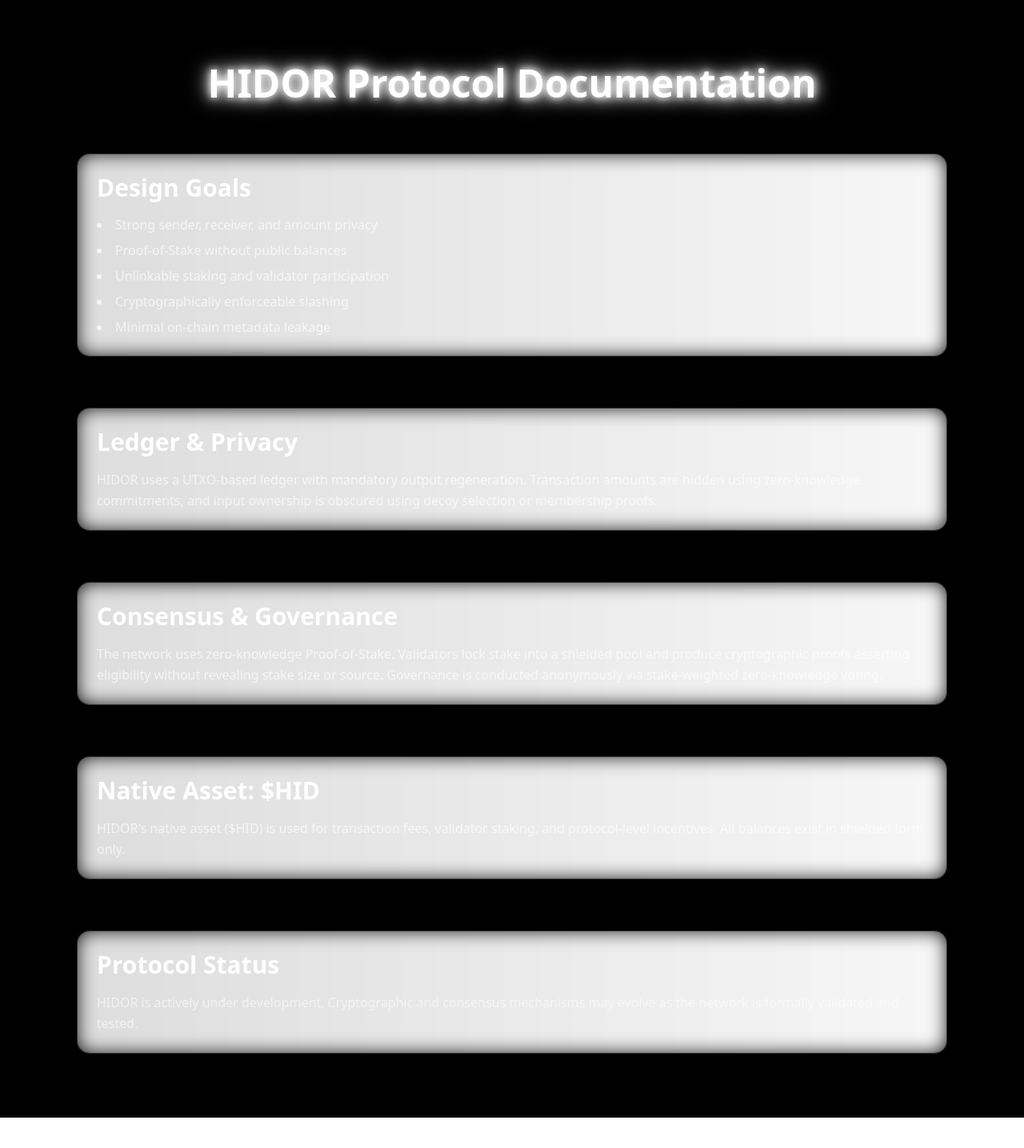
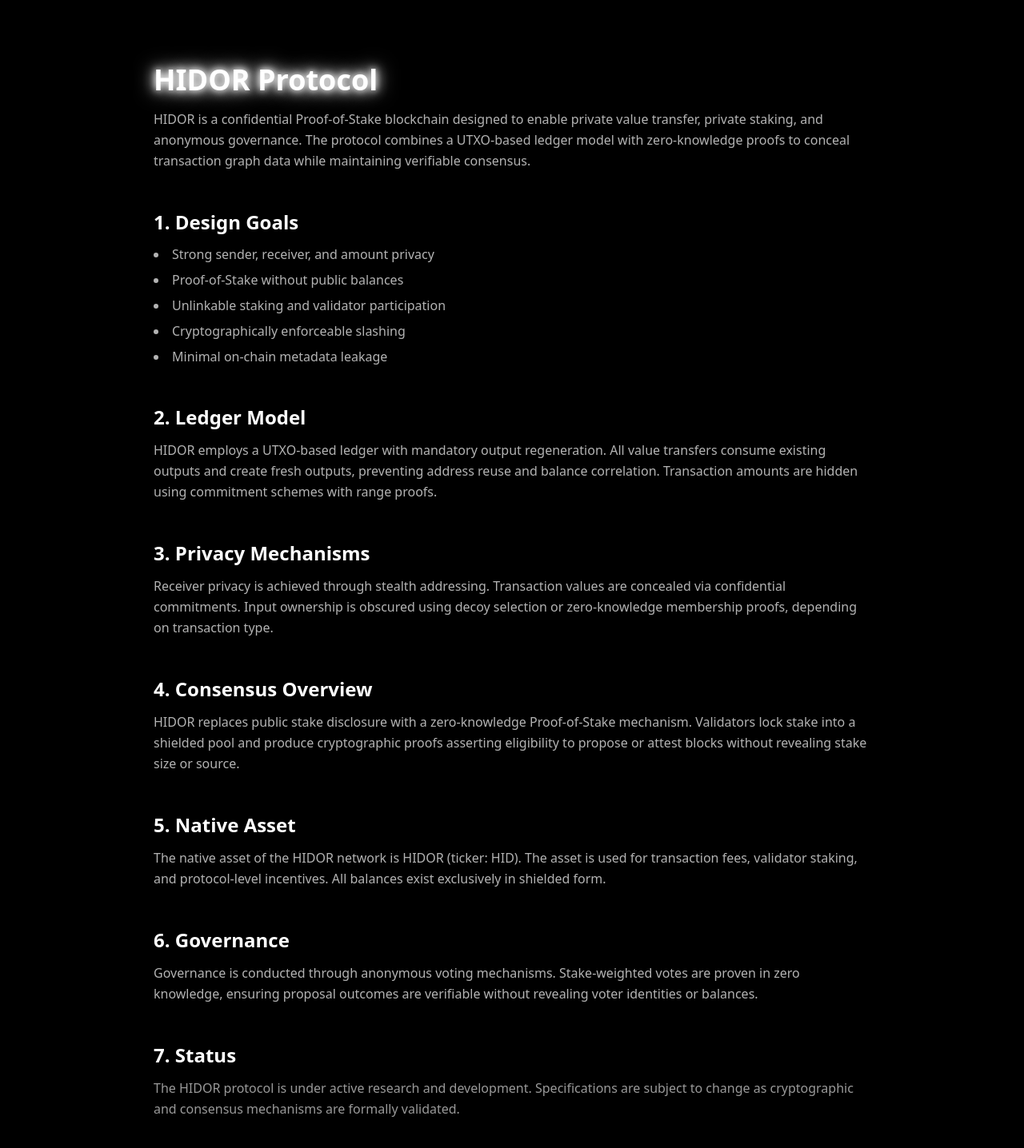
Before and after one commit to OctaverseGames/hidor-website, a Next.js app: page /docs in a window 1280 px wide. Shown: the top 1436 px of the page at 80% size. Before the commit the page ends 1398 px from the top, so only its background shows below. Built offline with nearby package versions, Linux system fonts and the light colour scheme.

Commit message:
Convert HIDOR site to black-and-white all

```diff
--- a/app/docs/page.tsx
+++ b/app/docs/page.tsx
@@ -4,59 +4,70 @@ import { Card, CardContent } from "@/components/ui/card"
 
 export default function Docs() {
   return (
-    <div className="bg-black text-white min-h-screen px-6 lg:px-24 py-20 space-y-16">
+    <div className="min-h-screen bg-black text-white px-6 py-20 flex justify-center">
+      <div className="max-w-4xl space-y-12">
 
-      <h1 className="text-5xl font-bold text-center animate-glow mb-16">HIDOR Protocol Documentation</h1>
+        <section>
+          <h1 className="text-4xl font-semibold mb-4 animate-glow">HIDOR Protocol</h1>
+          <p className="text-white/70 leading-relaxed">
+            HIDOR is a confidential Proof-of-Stake blockchain designed to enable private value transfer, private staking, and anonymous governance. The protocol combines a UTXO-based ledger model with zero-knowledge proofs to conceal transaction graph data while maintaining verifiable consensus.
+          </p>
+        </section>
 
-      <Card>
-        <CardContent>
-          <h2 className="text-3xl font-semibold mb-4">Design Goals</h2>
-          <ul className="list-disc list-inside space-y-2 text-white/70">
+        <section>
+          <h2 className="text-2xl font-semibold mb-3">1. Design Goals</h2>
+          <ul className="list-disc list-inside text-white/70 space-y-2">
             <li>Strong sender, receiver, and amount privacy</li>
             <li>Proof-of-Stake without public balances</li>
             <li>Unlinkable staking and validator participation</li>
             <li>Cryptographically enforceable slashing</li>
             <li>Minimal on-chain metadata leakage</li>
           </ul>
-        </CardContent>
-      </Card>
+        </section>
 
-      <Card>
-        <CardContent>
-          <h2 className="text-3xl font-semibold mb-4">Ledger & Privacy</h2>
+        <section>
+          <h2 className="text-2xl font-semibold mb-3">2. Ledger Model</h2>
           <p className="text-white/70 leading-relaxed">
-            HIDOR uses a UTXO-based ledger with mandatory output regeneration. Transaction amounts are hidden using zero-knowledge commitments, and input ownership is obscured using decoy selection or membership proofs.
+            HIDOR employs a UTXO-based ledger with mandatory output regeneration. All value transfers consume existing outputs and create fresh outputs, preventing address reuse and balance correlation. Transaction amounts are hidden using commitment schemes with range proofs.
           </p>
-        </CardContent>
-      </Card>
+        </section>
 
-      <Card>
-        <CardContent>
-          <h2 className="text-3xl font-semibold mb-4">Consensus & Governance</h2>
+        <section>
+          <h2 className="text-2xl font-semibold mb-3">3. Privacy Mechanisms</h2>
           <p className="text-white/70 leading-relaxed">
-            The network uses zero-knowledge Proof-of-Stake. Validators lock stake into a shielded pool and produce cryptographic proofs asserting eligibility without revealing stake size or source. Governance is conducted anonymously via stake-weighted zero-knowledge voting.
+            Receiver privacy is achieved through stealth addressing. Transaction values are concealed via confidential commitments. Input ownership is obscured using decoy selection or zero-knowledge membership proofs, depending on transaction type.
           </p>
-        </CardContent>
-      </Card>
+        </section>
 
-      <Card>
-        <CardContent>
-          <h2 className="text-3xl font-semibold mb-4">Native Asset: $HID</h2>
+        <section>
+          <h2 className="text-2xl font-semibold mb-3">4. Consensus Overview</h2>
           <p className="text-white/70 leading-relaxed">
-            HIDOR's native asset ($HID) is used for transaction fees, validator staking, and protocol-level incentives. All balances exist in shielded form only.
+            HIDOR replaces public stake disclosure with a zero-knowledge Proof-of-Stake mechanism. Validators lock stake into a shielded pool and produce cryptographic proofs asserting eligibility to propose or attest blocks without revealing stake size or source.
           </p>
-        </CardContent>
-      </Card>
+        </section>
 
-      <Card>
-        <CardContent>
-          <h2 className="text-3xl font-semibold mb-4">Protocol Status</h2>
+        <section>
+          <h2 className="text-2xl font-semibold mb-3">5. Native Asset</h2>
+          <p className="text-white/70 leading-relaxed">
+            The native asset of the HIDOR network is HIDOR (ticker: HID). The asset is used for transaction fees, validator staking, and protocol-level incentives. All balances exist exclusively in shielded form.
+          </p>
+        </section>
+
+        <section>
+          <h2 className="text-2xl font-semibold mb-3">6. Governance</h2>
+          <p className="text-white/70 leading-relaxed">
+            Governance is conducted through anonymous voting mechanisms. Stake-weighted votes are proven in zero knowledge, ensuring proposal outcomes are verifiable without revealing voter identities or balances.
+          </p>
+        </section>
+
+        <section>
+          <h2 className="text-2xl font-semibold mb-3">7. Status</h2>
           <p className="text-white/60 leading-relaxed">
-            HIDOR is actively under development. Cryptographic and consensus mechanisms may evolve as the network is formally validated and tested.
+            The HIDOR protocol is under active research and development. Specifications are subject to change as cryptographic and consensus mechanisms are formally validated.
           </p>
-        </CardContent>
-      </Card>
+        </section>
 
+      </div>
     </div>
   )
 }
--- a/app/globals.css
+++ b/app/globals.css
@@ -31,9 +31,9 @@
 }
 
 .card-neon {
-  border-radius: 1rem; /* rounded-2xl */
+  border-radius: 1rem;
   background: #000; /* fully black */
-  border: 1px solid rgba(255,255,255,0.2); /* white border */
+  border: 1px solid rgba(255,255,255,0.2);
   backdrop-filter: blur(10px);
   position: relative;
   overflow: hidden;
@@ -47,7 +47,7 @@
   left: -2px;
   right: -2px;
   bottom: -2px;
-  background: linear-gradient(270deg, #fff, #ccc, #fff, #ccc); /* white gradient border */
+  background: linear-gradient(270deg, #fff, #ccc, #fff, #ccc);
   background-size: 600% 600%;
   z-index: -1;
   filter: blur(12px);
--- a/app/portal/page.tsx
+++ b/app/portal/page.tsx
@@ -6,56 +6,35 @@ import { Card, CardContent } from "@/components/ui/card"
 
 export default function Portal() {
   return (
-    <div className="bg-black min-h-screen text-white px-6 lg:px-24 py-20 flex flex-col items-center space-y-20">
+    <div className="min-h-screen bg-black text-white px-6 py-20 flex justify-center">
+      <motion.div
+        initial={{ opacity: 0, y: 20 }}
+        animate={{ opacity: 1, y: 0 }}
+        transition={{ duration: 0.8 }}
+        className="max-w-3xl space-y-10 text-center"
+      >
+        <h1 className="text-5xl font-bold tracking-wide animate-glow">Welcome to HIDOR</h1>
+        <p className="text-white/60 leading-relaxed">
+          HIDOR is a research-first confidential Proof-of-Stake network. Learn about the protocol, cryptography, and staking mechanisms before interacting with the client.
+        </p>
 
-      <motion.h1
-        initial={{ opacity: 0, y: 24 }}
-        animate={{ opacity: 1, y: 0 }}
-        transition={{ duration: 1 }}
-        className="text-6xl font-bold text-center animate-glow"
-      >
-        Welcome to HIDOR Portal
-      </motion.h1>
-
-      <motion.p
-        initial={{ opacity: 0 }}
-        animate={{ opacity: 1 }}
-        transition={{ delay: 0.4, duration: 1 }}
-        className="text-white/70 max-w-3xl text-center"
-      >
-        Explore staking, confidential transactions, and governance mechanisms in a secure environment.
-      </motion.p>
-
-      <div className="grid grid-cols-1 md:grid-cols-3 gap-8 max-w-6xl w-full mt-12">
-        <Card>
-          <CardContent>
-            <h3 className="text-2xl font-semibold mb-2">Research Docs</h3>
-            <p>Comprehensive protocol documentation and cryptography explanations.</p>
-            <Button className="mt-4" onClick={() => (window.location.href = "/docs")}>View Docs</Button>
-          </CardContent>
-        </Card>
+        <div className="flex justify-center gap-6">
+          <Button onClick={() => (window.location.href = "/docs")}>
+            Read Full Protocol
+          </Button>
+          <Button variant="outline" disabled>
+            Launch Wallet (Experimental)
+          </Button>
+        </div>
 
         <Card>
           <CardContent>
-            <h3 className="text-2xl font-semibold mb-2">Validator Tools</h3>
-            <p>Tools for staking, monitoring, and participating anonymously.</p>
-            <Button className="mt-4" disabled>Launch Validator</Button>
+            <p className="text-white/70 text-sm">
+              This portal is a quiet gateway to HIDOR’s protocol research. Wallet functionality will be available once the experimental client is ready for use.
+            </p>
           </CardContent>
         </Card>
-
-        <Card>
-          <CardContent>
-            <h3 className="text-2xl font-semibold mb-2">Experimental Wallet</h3>
-            <p>Interact with the network using our confidential wallet for testing.</p>
-            <Button className="mt-4" disabled>Launch Wallet</Button>
-          </CardContent>
-        </Card>
-      </div>
-
-      <section className="text-center mt-20">
-        <p className="text-white/60 mb-6">All portal features are experimental.</p>
-        <Button onClick={() => (window.location.href = "/docs")}>Explore Full Protocol</Button>
-      </section>
+      </motion.div>
     </div>
   )
 }
```
